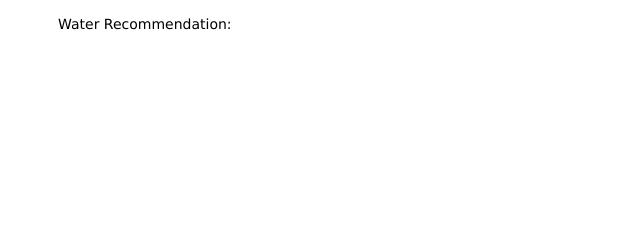
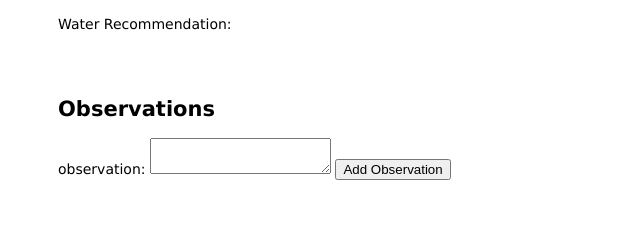
Before and after one commit to camillemarker/Plants-Database-App, a Node server app: template mygarden/views/plants/show.ejs in a window 1280 px wide. Shown: the part 257-497 px from the top of the page, without its empty margins (0-640 px from the left). Run offline with Node 20, Linux system fonts and the light colour scheme; the template is opened without the code that fills it, so the values that code supplies are empty; some libraries are stand-ins or nearby versions.

Commit message:
Renamed comments to observations and created observations form in plants/show.ejs

```diff
--- a/mygarden/models/plant.js
+++ b/mygarden/models/plant.js
@@ -1,7 +1,7 @@
 const mongoose = require('mongoose')
 const Schema = mongoose.Schema
 
-const commentSchema = new Schema({
+const observationSchema = new Schema({
   content: {
     type: String,
     required: true
@@ -26,7 +26,7 @@ const plantSchema = new Schema(
       required: true
     },
     waterRec: { type: String, required: true },
-    comments: [commentSchema]
+    observations: [observationSchema]
   },
   {
     timestamps: true
--- a/mygarden/views/plants/show.ejs
+++ b/mygarden/views/plants/show.ejs
@@ -11,5 +11,12 @@
   <br>
   <div>Water Recommendation: <%= plant.waterRec %></div>
 </section>
-
+<br><br><br>
+<h2>Observations</h2>
+<form id="add-observation-form" method="POST"
+  action="/plants/<%= plant._id %>/observations">
+  <label>observation:</label>
+  <textarea name="content"></textarea>
+  <input type="submit" value="Add Observation">
+</form>
 <%- include('../partials/footer') %>
```
